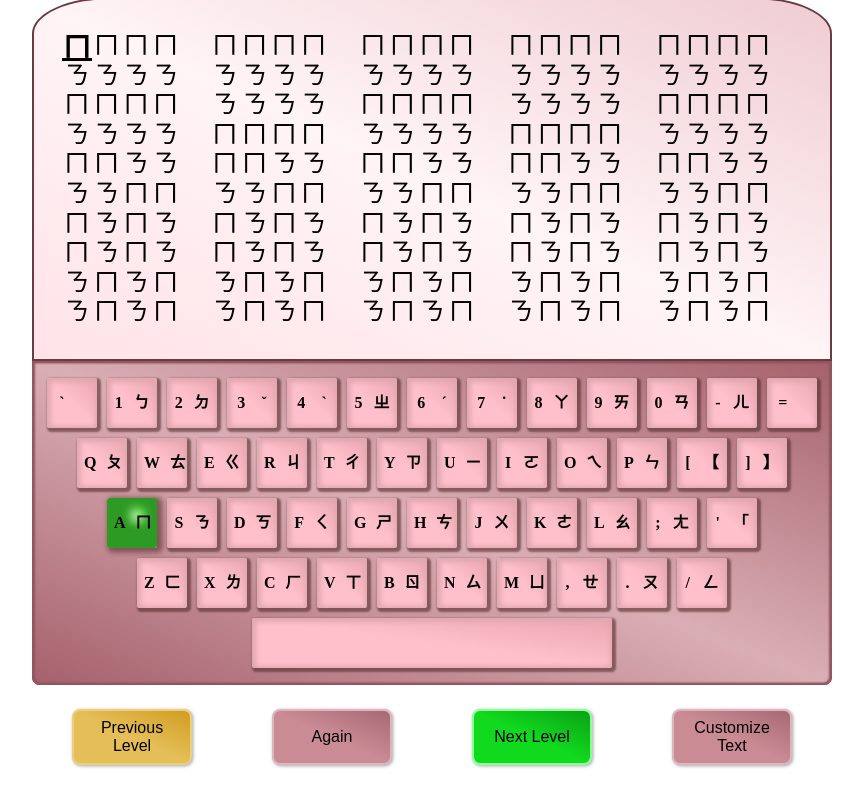
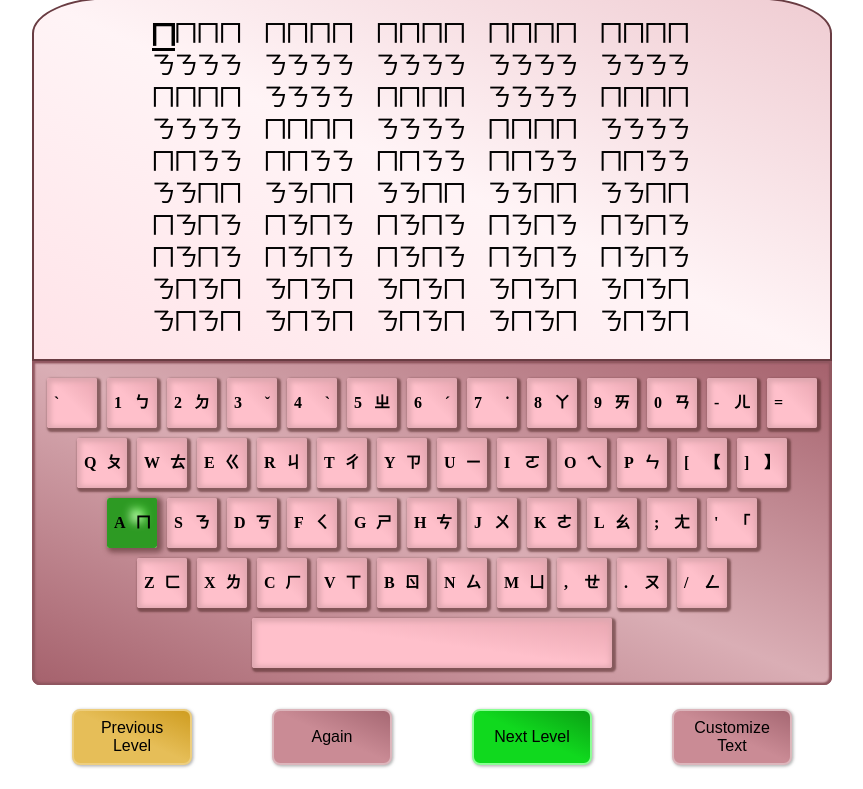
Before and after one commit to xuyennguyen2733/TypingPractice, a plain HTML site: page index.html in a window 1280 px wide. Shown: the part 83-872 px from the top of the page, without its empty margins (208-1071 px from the left). Drawn offline with Linux system fonts and the light colour scheme.

Commit message:
Changed character distance and fixed lessons

```diff
--- a/css/style.css
+++ b/css/style.css
@@ -143,8 +143,8 @@ button:active {
   padding-top: 2rem;
   padding-bottom: 2rem;
   display: grid;
-  grid-template-columns: repeat(25, 3.7rem);
-  grid-template-rows: repeat(10, 3.7rem);
+  grid-template-columns: repeat(25, 2.8rem);
+  grid-template-rows: repeat(10, 4rem);
   justify-content: center;
   align-content: center;
   justify-items: center;
@@ -154,7 +154,9 @@ button:active {
   padding: 3rem;
 }
 .text-bopomofo span {
-  width: 3.7rem;
+  width: 2.8rem;
+  display: flex;
+  justify-content: center;
 }
 
 [class*="row"] {
@@ -172,7 +174,7 @@ button:active {
   width: 6.3rem;
   height: 6.3rem;
   display: flex;
-  justify-content: space-around;
+  justify-content: space-between;
   align-items: center;
   padding: 0.3rem;
 
--- a/js/lessons.js
+++ b/js/lessons.js
@@ -29,18 +29,15 @@ const lesson26 = () => [...GenerateLessonRandom(RomanToBopomofo("1234567890-qwer
 const lesson27 = () => [...GenerateLessonRandom(RomanToBopomofo("1234567890-qwertyuiopasdfghjkl;zxcvbnm,./"))];
 const lesson28 = () => [...GenerateLessonRandom(RomanToBopomofo("1234567890-qwertyuiopasdfghjkl;zxcvbnm,./"))];
 const lesson29 = [
-  ..."ㄅㄉˇˋㄓ ˊ˙ㄚㄞㄢ ㄅㄉˇˋㄓˊ˙ ㄅㄉˇˋㄓ ˊ˙ㄚㄞㄢㄅㄆㄇㄈ ㄉㄊㄋㄌ ˇㄍㄎㄏ ˋㄐㄑㄒㄅㄉˇˋㄓ ˊ˙ㄚㄞㄢ ㄅㄉˇˋㄓˊ˙ ㄅㄉˇˋㄓ ˊ˙ㄚㄞㄢㄅㄆㄇㄈ ㄉㄊㄋㄌ ˇㄍㄎㄏ ˋㄐㄑㄒㄅㄉˇˋㄓ ˊ˙ㄚㄞㄢ ㄅㄉˇˋㄓˊ˙ ㄅㄉˇˋㄓ ˊ˙ㄚㄞㄢㄅㄆㄇㄈ ㄉㄊㄋㄌ ˇㄍㄎㄏ ˋㄐㄑㄒㄅㄉˇˋㄓ ˊ˙ㄚㄞㄢ ㄅㄉˇˋㄓˊ˙ ㄅㄉˇˋㄓ ˊ˙ㄚㄞㄢㄅㄆㄇㄈ ㄉㄊㄋㄌ ˇㄍㄎㄏ ˋㄐㄑㄒ",
+  ..."ㄋㄧˇ ㄨㄛˇ ㄋㄧˇ ㄨㄛˇ ㄋㄧˇ ㄨㄛˇ  ㄋㄧˇ ㄨㄛˇ ㄋㄧˇ ㄨㄛˇ ㄋㄧˇ ㄨㄛˇ  ㄓㄜˋ ㄋㄚˇ ㄓㄜˋ ㄋㄚˇ ㄓㄜˋ ㄋㄚˇ  ㄓㄜˋ ㄋㄚˇ ㄓㄜˋ ㄋㄚˇ ㄓㄜˋ ㄋㄚˇ  ㄏㄠˇ ㄏㄜ ㄏㄠˇ ㄏㄜ ㄏㄠˇ ㄏㄜ ㄔㄚˊ ㄐㄧㄠˋ ㄐㄧㄠˋ ㄐㄧㄠˋ ㄐㄧㄠˋ ㄐㄧㄠˋ ㄏㄜ ㄔㄚˊ ㄏㄜ ㄔㄚˊ ㄏㄜ ㄔㄚˊ ㄑㄧㄥˇㄑㄧㄥˇ ㄑㄧㄥˇ ㄑㄧㄥˇ ㄑㄧㄥˇ ㄑㄧㄥˇ ㄕㄣˊ ˙ㄇㄜ ㄕㄣˊ ˙ㄇㄜ ㄕㄣˊ ˙ㄇㄜ  ㄒㄧㄥˋ ㄒㄧㄥˋ ㄒㄧㄥˋ ㄒㄧㄥˋ ㄒㄧㄥˋ ",
 ];
 const lesson30 = [
-  ..."ㄋㄧˇ ㄨㄛˇ ㄋㄧˇ ㄨㄛˇ ㄋㄧˇ ㄨㄛˇ  ㄋㄧˇ ㄨㄛˇ ㄋㄧˇ ㄨㄛˇ ㄋㄧˇ ㄨㄛˇ  ㄓㄜˋ ㄋㄚˇ ㄓㄜˋ ㄋㄚˇ ㄓㄜˋ ㄋㄚˇ  ㄓㄜˋ ㄋㄚˇ ㄓㄜˋ ㄋㄚˇ ㄓㄜˋ ㄋㄚˇ  ㄏㄠˇ ㄏㄜ ㄏㄠˇ ㄏㄜ ㄏㄠˇ ㄏㄜ ㄔㄚˊ ㄐㄧㄠˋ ㄐㄧㄠˋ ㄐㄧㄠˋ ㄐㄧㄠˋ ㄐㄧㄠˋ ㄏㄜ ㄔㄚˊ ㄏㄜ ㄔㄚˊ ㄏㄜ ㄔㄚˊ ㄑㄧㄥˇㄑㄧㄥˇ ㄑㄧㄥˇ ㄑㄧㄥˇ ㄑㄧㄥˇ ㄑㄧㄥˇ ㄕㄣˊ ˙ㄇㄜ ㄕㄣˊ ˙ㄇㄜ ㄕㄣˊ ˙ㄇㄜ  ㄒㄧㄥˋ ㄒㄧㄥˋ ㄒㄧㄥˋ ㄒㄧㄥˋ ㄒㄧㄥˋ ",
+  ..."ㄊㄞˊ ㄨㄢ ㄊㄞˊ ㄨㄢ ㄊㄞˊ ㄨㄢ ˙ㄇㄚ ˙ㄇㄚ ˙ㄇㄚ ˙ㄇㄚ ˙ㄇㄚ ˙ㄇㄚ ˙ㄇㄚ  ㄨ ㄌㄨㄥˊ ㄔㄚˊ ㄨ ㄌㄨㄥˊ ㄔㄚˊ ㄧㄠˋㄖˋ ㄅㄣˇ ㄇㄟˇ ㄍㄨㄛˊ ㄩㄝˋ ㄋㄢˊ  ㄖˋ ㄅㄣˇ ㄇㄟˇ ㄍㄨㄛˊ ㄩㄝˋ ㄋㄢˊ  ㄉㄨㄛ ㄕㄠˇ ㄉㄨㄛ ㄕㄠˇ ㄉㄨㄛ ㄕㄠˇ  ㄅㄞˇ ㄎㄨㄞˋ ㄅㄞˇ ㄎㄨㄞˋ ㄓ ㄓ ㄓ  ㄆㄧㄠˋ ㄌㄧㄤˋ ㄆㄧㄠˋ ㄌㄧㄤˋ ㄉㄨㄟˋ ㄉㄨㄟˋ ㄉㄨㄟˋ ㄉㄨㄟˋ ㄉㄨㄟˋ ㄉㄨㄟˋ ㄊㄧㄥ ㄊㄧㄥ ㄊㄧㄥ ㄊㄧㄥ ㄊㄧㄥ ㄊㄧㄥ  ",
 ];
 const lesson31 = [
-  ..."ㄊㄞˊ ㄨㄢ ㄊㄞˊ ㄨㄢ ㄊㄞˊ ㄨㄢ ˙ㄇㄚ ˙ㄇㄚ ˙ㄇㄚ ˙ㄇㄚ ˙ㄇㄚ ˙ㄇㄚ ˙ㄇㄚ  ㄨ ㄌㄨㄥˊ ㄔㄚˊ ㄨ ㄌㄨㄥˊ ㄔㄚˊ ㄧㄠˋㄖˋ ㄅㄣˇ ㄇㄟˇ ㄍㄨㄛˊ ㄩㄝˋ ㄋㄢˊ  ㄖˋ ㄅㄣˇ ㄇㄟˇ ㄍㄨㄛˊ ㄩㄝˋ ㄋㄢˊ  ㄉㄨㄛ ㄕㄠˇ ㄉㄨㄛ ㄕㄠˇ ㄉㄨㄛ ㄕㄠˇ  ㄅㄞˇ ㄎㄨㄞˋ ㄅㄞˇ ㄎㄨㄞˋ ㄓ ㄓ ㄓ  ㄆㄧㄠˋ ㄌㄧㄤˋ ㄆㄧㄠˋ ㄌㄧㄤˋ ㄉㄨㄟˋ ㄉㄨㄟˋ ㄉㄨㄟˋ ㄉㄨㄟˋ ㄉㄨㄟˋ ㄉㄨㄟˋ ㄊㄧㄥ ㄊㄧㄥ ㄊㄧㄥ ㄊㄧㄥ ㄊㄧㄥ ㄊㄧㄥ  ",
+  ..."ㄍㄨㄟˋ ㄍㄨㄟˋ ㄍㄨㄟˋ ㄍㄨㄟˋ ㄍㄨㄟˋ ㄐㄧㄚ ㄐㄧㄚ ㄐㄧㄚ ㄐㄧㄚ ㄐㄧㄚ ㄐㄧㄚ  ㄗˋ ㄐㄧˇ ㄗˋ ㄐㄧˇ ㄗˋ ㄐㄧˇ ㄗˋ  ㄕˋ ˙ㄚ ㄕˋ ˙ㄚ ㄕˋ ˙ㄚ ㄕˋ ˙ㄚ  ㄎㄜˇ ㄧˇ ㄎㄜˇ ㄧˇ ㄎㄜˇ ㄧˇ ˙ㄉㄜ ㄘㄞˋ ㄘㄞˋ ㄘㄞˋ ㄘㄞˋ ㄘㄞˋ ㄘㄞˋ  ㄕㄤˋ ㄨㄤˇ ㄕㄤˋ ㄨㄤˇ ㄕㄤˋ ㄨㄤˇ  ㄈㄥ ㄐㄧㄥˇ ㄈㄥ ㄐㄧㄥˇ ㄈㄥ ㄐㄧㄥˇ  ㄓㄜˋ ㄌㄧˇ ㄓㄜˋ ㄌㄧˇ ㄓㄜˋ ㄌㄧˇ  ㄒㄩㄝˊ ㄕㄥ ㄒㄩㄝˊ ㄕㄥ ㄒㄩㄝˊ ㄕㄥ  ",
 ];
 const lesson32 = [
-  ..."ㄍㄨㄟˋ ㄍㄨㄟˋ ㄍㄨㄟˋ ㄍㄨㄟˋ ㄍㄨㄟˋ ㄐㄧㄚ ㄐㄧㄚ ㄐㄧㄚ ㄐㄧㄚ ㄐㄧㄚ ㄐㄧㄚ  ㄗˋ ㄐㄧˇ ㄗˋ ㄐㄧˇ ㄗˋ ㄐㄧˇ ㄗˋ  ㄕˋ ˙ㄚ ㄕˋ ˙ㄚ ㄕˋ ˙ㄚ ㄕˋ ˙ㄚ  ㄎㄜˇ ㄧˇ ㄎㄜˇ ㄧˇ ㄎㄜˇ ㄧˇ ˙ㄉㄜ ㄘㄞˋ ㄘㄞˋ ㄘㄞˋ ㄘㄞˋ ㄘㄞˋ ㄘㄞˋ  ㄕㄤˋ ㄨㄤˇ ㄕㄤˋ ㄨㄤˇ ㄕㄤˋ ㄨㄤˇ  ㄈㄥ ㄐㄧㄥˇ ㄈㄥ ㄐㄧㄥˇ ㄈㄥ ㄐㄧㄥˇ  ㄓㄜˋ ㄌㄧˇ ㄓㄜˋ ㄌㄧˇ ㄓㄜˋ ㄌㄧˇ  ㄒㄩㄝˊ ㄕㄥ ㄒㄩㄝˊ ㄕㄥ ㄒㄩㄝˊ ㄕㄥ  ",
-];
-const lesson33 = [
   ..."ㄖㄣˊ ㄖㄣˊ ㄖㄣˊ ㄖㄣˊ ㄖㄣˊ ㄖㄣˊ  ㄙㄨˋ ㄕㄜˋ ㄙㄨˋ ㄕㄜˋ ㄙㄨˋ ㄕㄜˋ  ㄑㄩˋ ㄑㄩˋ ㄑㄩˋ ㄑㄩˋ ㄑㄩˋ ㄑㄩˋ  ㄒㄩㄝˊ ㄒㄩㄝˊ ㄒㄩㄝˊ ㄒㄩㄝˊ ㄒㄩㄝˊ ㄕㄡˇ ㄐㄧ ㄕㄡˇ ㄐㄧ ㄕㄡˇ ㄐㄧ ㄐㄧㄡˋㄖㄣˊ ㄖㄣˊ ㄖㄣˊ ㄖㄣˊ ㄖㄣˊ ㄖㄣˊ  ㄙㄨˋ ㄕㄜˋ ㄙㄨˋ ㄕㄜˋ ㄙㄨˋ ㄕㄜˋ  ㄑㄩˋ ㄑㄩˋ ㄑㄩˋ ㄑㄩˋ ㄑㄩˋ ㄑㄩˋ  ㄒㄩㄝˊ ㄒㄩㄝˊ ㄒㄩㄝˊ ㄒㄩㄝˊ ㄒㄩㄝˊ ㄕㄡˇ ㄐㄧ ㄕㄡˇ ㄐㄧ ㄕㄡˇ ㄐㄧ ㄐㄧㄡˋ",
 ];
 
@@ -77,7 +74,6 @@ const lessons = [
   lesson30,
   lesson31,
   lesson32,
-  lesson33,
 ];
 
 function GenerateLessonRandom(charArr) {
--- a/js/textbox.js
+++ b/js/textbox.js
@@ -1,11 +1,6 @@
 "use strict";
 
 const textbox = document.querySelector(".textbox");
-const currentStyle = "";
-const incorrectStyle = "";
-const correctStyle = "";
-const finishMessageStyle = "";
-const titleStyle = "";
 let currentChar, currentIndex, textboxEls, textArr;
 
 function textboxInit(level = 0, custom = false, customText) {
@@ -22,11 +17,11 @@ function textboxInit(level = 0, custom = false, customText) {
     switch (currentLessonIndex) {
       case 5:
       case 11:
-      case 16:
-      case 23:
+      case 17:
       case 24:
       case 25:
       case 26:
+      case 27:
         textArr = lessons[currentLessonIndex]();
         break;
       default:
@@ -68,10 +63,7 @@ function NextCharacter(isCorrect) {
       textboxEls[currentIndex].classList.remove("current-text");
       UnHightlightCurrentKey(currentChar);
       currentIndex++;
-      if (
-        currentIndex % 25 === 24 &&
-        mapObj.currentMap.get(textArr[currentIndex]) === " "
-      ) {
+      if (currentIndex % 25 === 24 && mapObj.currentMap.get(textArr[currentIndex]) === " ") {
         currentIndex++;
       }
       if (currentIndex < textArr.length) {
```
